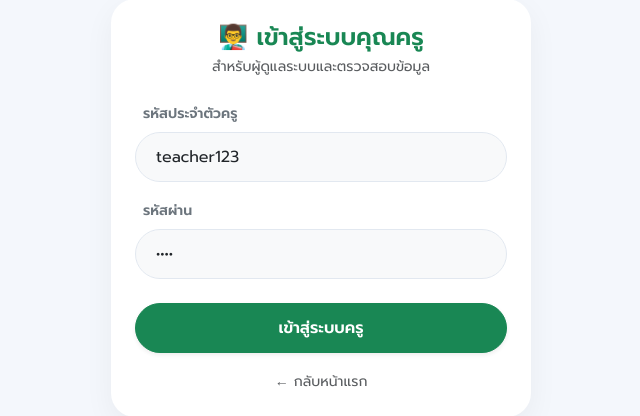
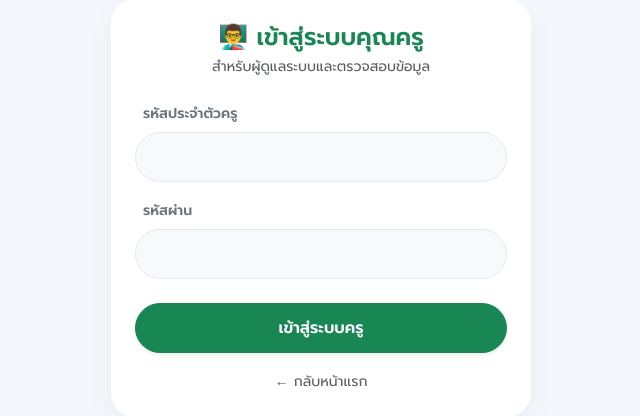
Before and after one commit to sittisak2009/student, a Flask app: page /teacher/login in a window 1280 px wide. Shown: the part 192-608 px from the top of the page, without its empty margins (319-959 px from the left). Run offline with Flask 3, Linux system fonts and the light colour scheme.

Commit message:
Update teacher_login.html

```diff
--- a/templates/teacher_login.html
+++ b/templates/teacher_login.html
@@ -28,11 +28,11 @@
         <form method="POST">
             <div class="mb-3">
                 <label class="form-label fw-semibold small text-secondary ms-2">รหัสประจำตัวครู</label>
-                <input type="text" name="teacher_id" class="form-control" value="teacher123" required>
+                <input type="text" name="teacher_id" class="form-control" value="" required>
             </div>
             <div class="mb-4">
                 <label class="form-label fw-semibold small text-secondary ms-2">รหัสผ่าน</label>
-                <input type="password" name="password" class="form-control" value="1234" required>
+                <input type="password" name="password" class="form-control" value="" required>
             </div>
             <button type="submit" class="btn btn-success btn-long w-100 shadow-sm mb-3">เข้าสู่ระบบครู</button>
             <div class="text-center">
```
